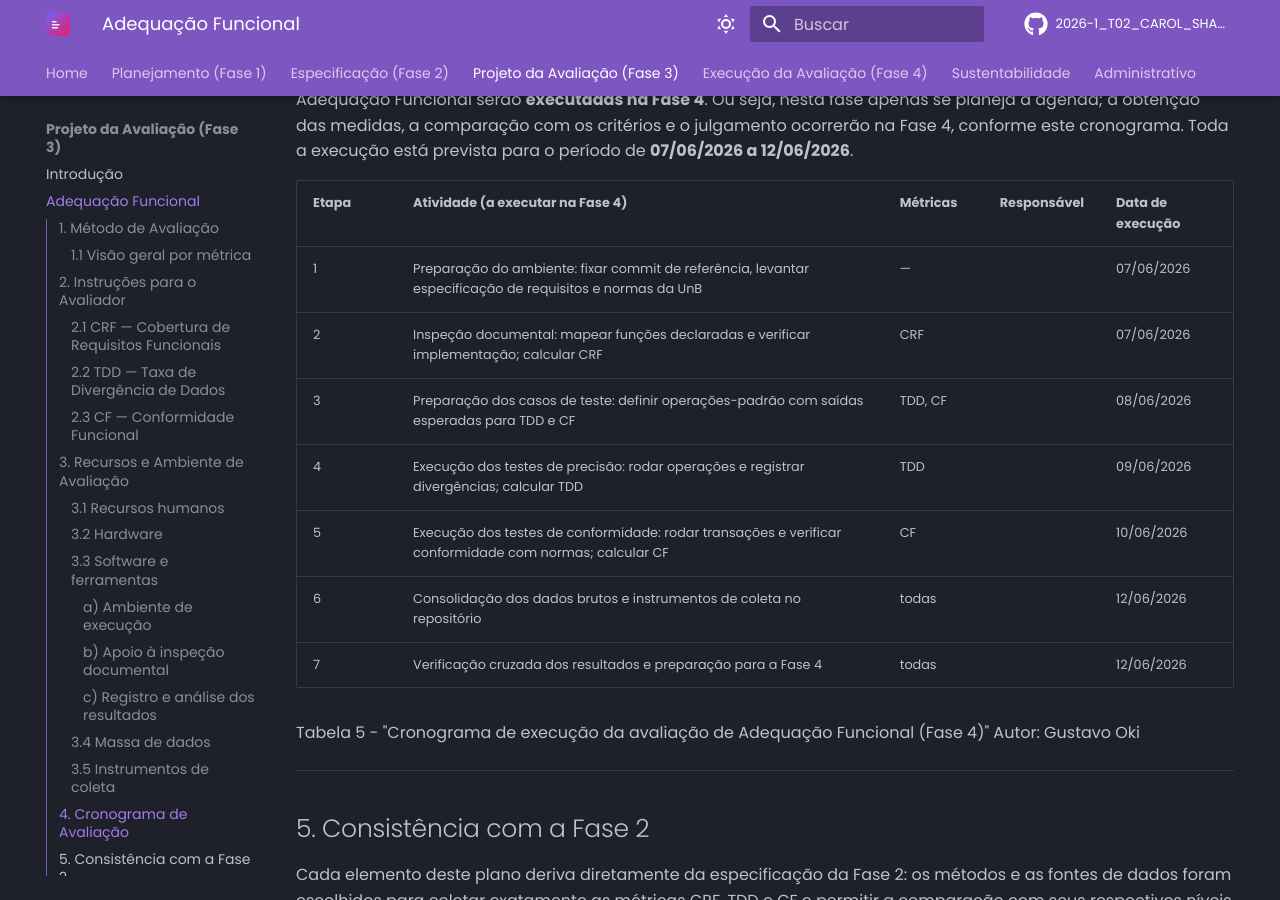
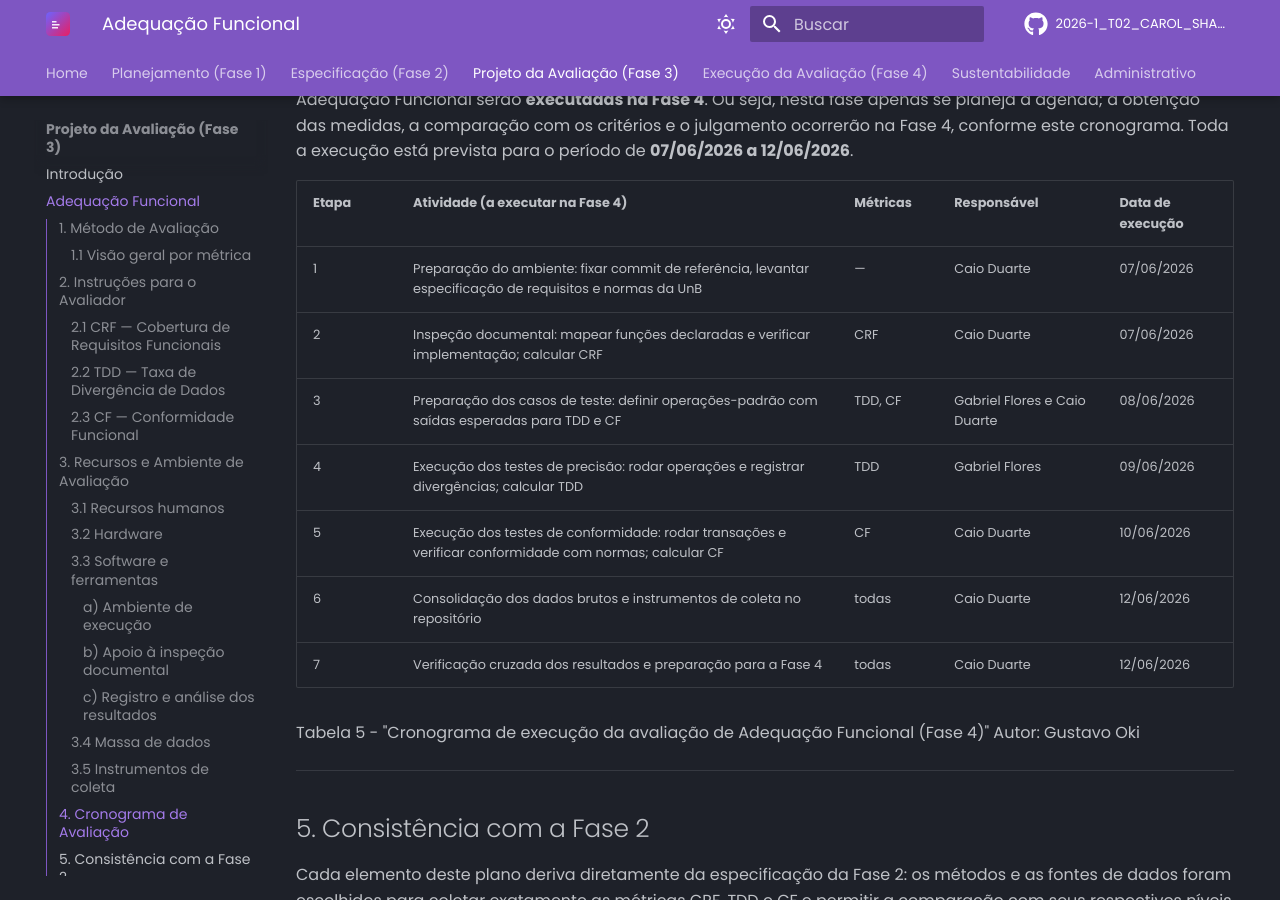
Before and after one commit to FCTE-Qualidade-de-Software-1/2026-1_T02_CAROL_SHAW, an MkDocs documentation site: the page built from docs/fase3/adequacao_funcional.md, in a window 1280 px wide and 900 px high, scrolled down 4877 px. Built offline with MkDocs 1.6.1 and Material for MkDocs 9.7.7, drawn with Linux system fonts in a browser that asks for light colours; comment, search, counter and statistics services are not loaded; some of the changed text lies outside the part shown.

Commit message:
fix: tabelas

```diff
--- a/docs/fase3/adequacao_funcional.md
+++ b/docs/fase3/adequacao_funcional.md
@@ -147,13 +147,13 @@ O cronograma abaixo é parte do planejamento da Fase 3 e define **quando** as at
 
 | Etapa | Atividade (a executar na Fase 4)                                                                              | Métricas    | Responsável | Data de execução |
 | ----- | ------------------------------------------------------------------------------------------------------------- | ----------- | ----------- | ---------------- |
-| 1     | Preparação do ambiente: fixar commit de referência, levantar especificação de requisitos e normas da UnB      | —           |             | 07/06/2026       |
-| 2     | Inspeção documental: mapear funções declaradas e verificar implementação; calcular CRF                        | CRF         |             | 07/06/2026       |
-| 3     | Preparação dos casos de teste: definir operações-padrão com saídas esperadas para TDD e CF                   | TDD, CF     |             | 08/06/2026       |
-| 4     | Execução dos testes de precisão: rodar operações e registrar divergências; calcular TDD                      | TDD         |             | 09/06/2026       |
-| 5     | Execução dos testes de conformidade: rodar transações e verificar conformidade com normas; calcular CF        | CF          |             | 10/06/2026       |
-| 6     | Consolidação dos dados brutos e instrumentos de coleta no repositório                                         | todas       |             | 12/06/2026       |
-| 7     | Verificação cruzada dos resultados e preparação para a Fase 4                                                 | todas       |             | 12/06/2026       |
+| 1     | Preparação do ambiente: fixar commit de referência, levantar especificação de requisitos e normas da UnB      | —           | Caio Duarte | 07/06/2026       |
+| 2     | Inspeção documental: mapear funções declaradas e verificar implementação; calcular CRF                        | CRF         | Caio Duarte | 07/06/2026       |
+| 3     | Preparação dos casos de teste: definir operações-padrão com saídas esperadas para TDD e CF                   | TDD, CF     | Gabriel Flores e Caio Duarte | 08/06/2026       |
+| 4     | Execução dos testes de precisão: rodar operações e registrar divergências; calcular TDD                      | TDD         | Gabriel Flores | 09/06/2026       |
+| 5     | Execução dos testes de conformidade: rodar transações e verificar conformidade com normas; calcular CF        | CF          | Caio Duarte | 10/06/2026       |
+| 6     | Consolidação dos dados brutos e instrumentos de coleta no repositório                                         | todas       | Caio Duarte | 12/06/2026       |
+| 7     | Verificação cruzada dos resultados e preparação para a Fase 4                                                 | todas       | Caio Duarte | 12/06/2026       |
 
 Tabela 5 - "Cronograma de execução da avaliação de Adequação Funcional (Fase 4)" Autor: Gustavo Oki
 
--- a/mkdocs.yml
+++ b/mkdocs.yml
@@ -88,12 +88,12 @@ nav:
       - Manutenibilidade: fase4/manutenibilidade.md
       - Evidências:
           - Adequação Funcional:
-              - Rastreabilidade da CRF: fase4/evidencias/adequacao_funcional/crf.md
-              - Execução da CF: fase4/evidencias/adequacao_funcional/cf.md
+              - CRF: fase4/evidencias/adequacao_funcional/crf.md
+              - CF: fase4/evidencias/adequacao_funcional/cf.md
           - Manutenibilidade:
-              - Inventário da M1: fase4/evidencias/manutenibilidade/m1.md
-              - Execução e Viabilidade da M3: fase4/evidencias/manutenibilidade/m3.md
-              - Dependências do Backend - M5: fase4/evidencias/manutenibilidade/m5.md
+              - M1: fase4/evidencias/manutenibilidade/m1.md
+              - M3: fase4/evidencias/manutenibilidade/m3.md
+              - M5: fase4/evidencias/manutenibilidade/m5.md
 
   - Sustentabilidade:
       - ODS e Metas: impacto/ods.md
```
Also changed, not shown: other parts of docs/fase3/adequacao_funcional.md (+0 -1 lines), docs/fase2/adequacao_funcional.md (+0 -3 lines), docs/fase2/manutenibilidade.md (+0 -3 lines).
